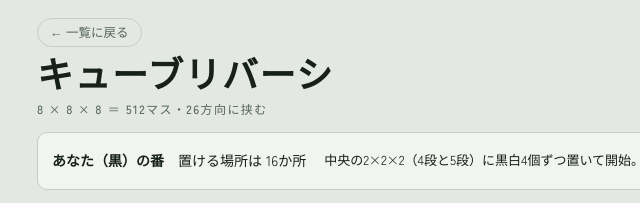
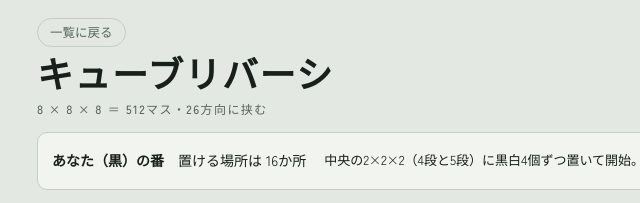
Before and after one commit to yume-towa/cube-reversi, a plain HTML site: page index.html in a window 1280 px wide. Shown: the top 203 px of the page, 59-699 px from the left. Drawn offline with Linux system fonts and the light colour scheme; a web font is replaced by a local one.

Commit message:
一覧に戻るボタンの文字から「←」を外す
Co-Authored-By: Claude Opus 5.5 <noreply@anthropic.com>
Claude-Session: https://claude.ai/code/session_011ZAsdxypDq1r7TTUzBAz3W

```diff
--- a/index.html
+++ b/index.html
@@ -206,7 +206,7 @@ body{margin:0}
 </head>
 <body>
 <div class="app">
-  <nav class="back-nav"><a class="back-to-list" href="https://yume-towa.github.io/">← 一覧に戻る</a></nav>
+  <nav class="back-nav"><a class="back-to-list" href="https://yume-towa.github.io/">一覧に戻る</a></nav>
   <header>
     <h1>キューブリバーシ<span class="sub" id="subtitle">8 × 8 × 8 ＝ 512マス・26方向に挟む</span></h1>
     <div class="score">
```
